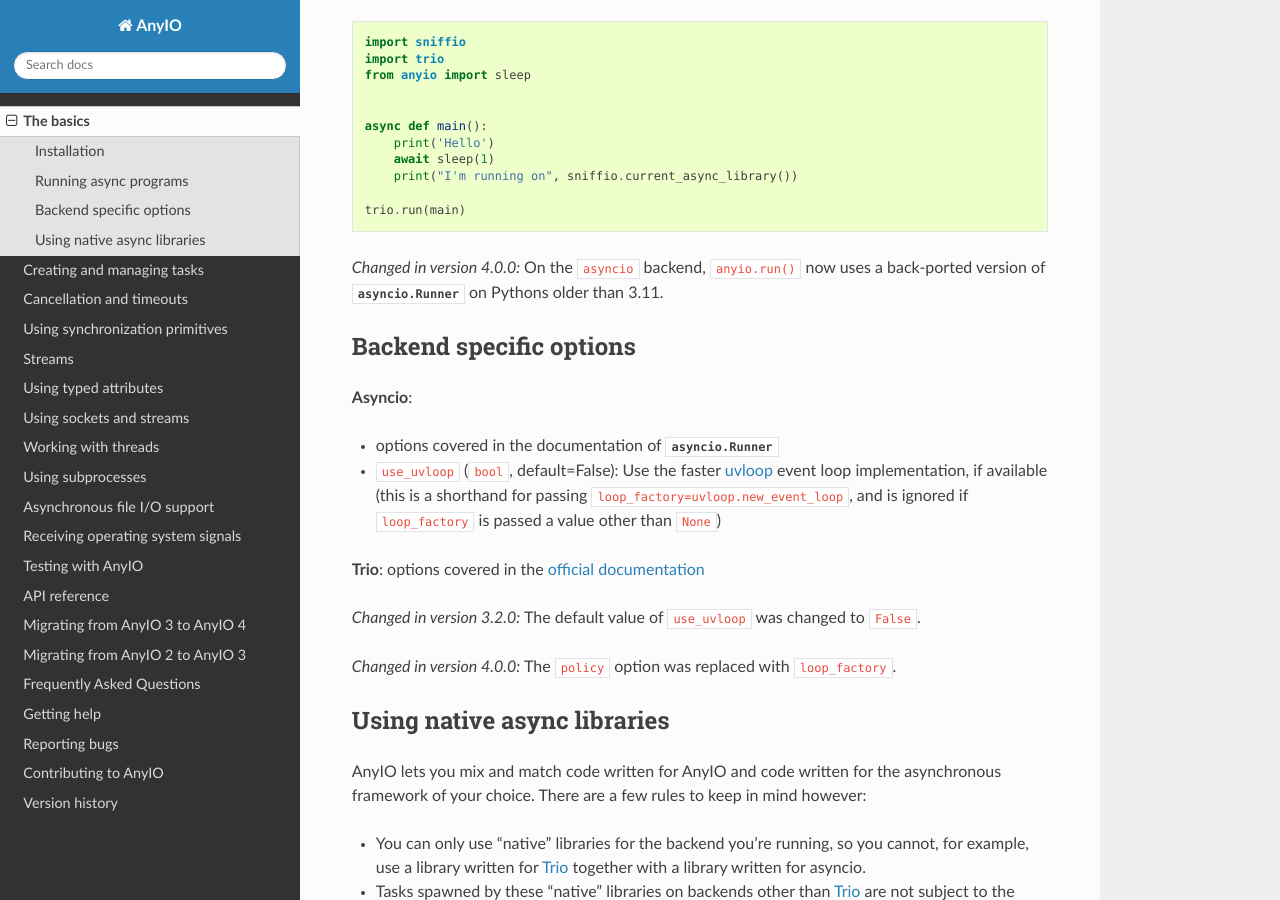
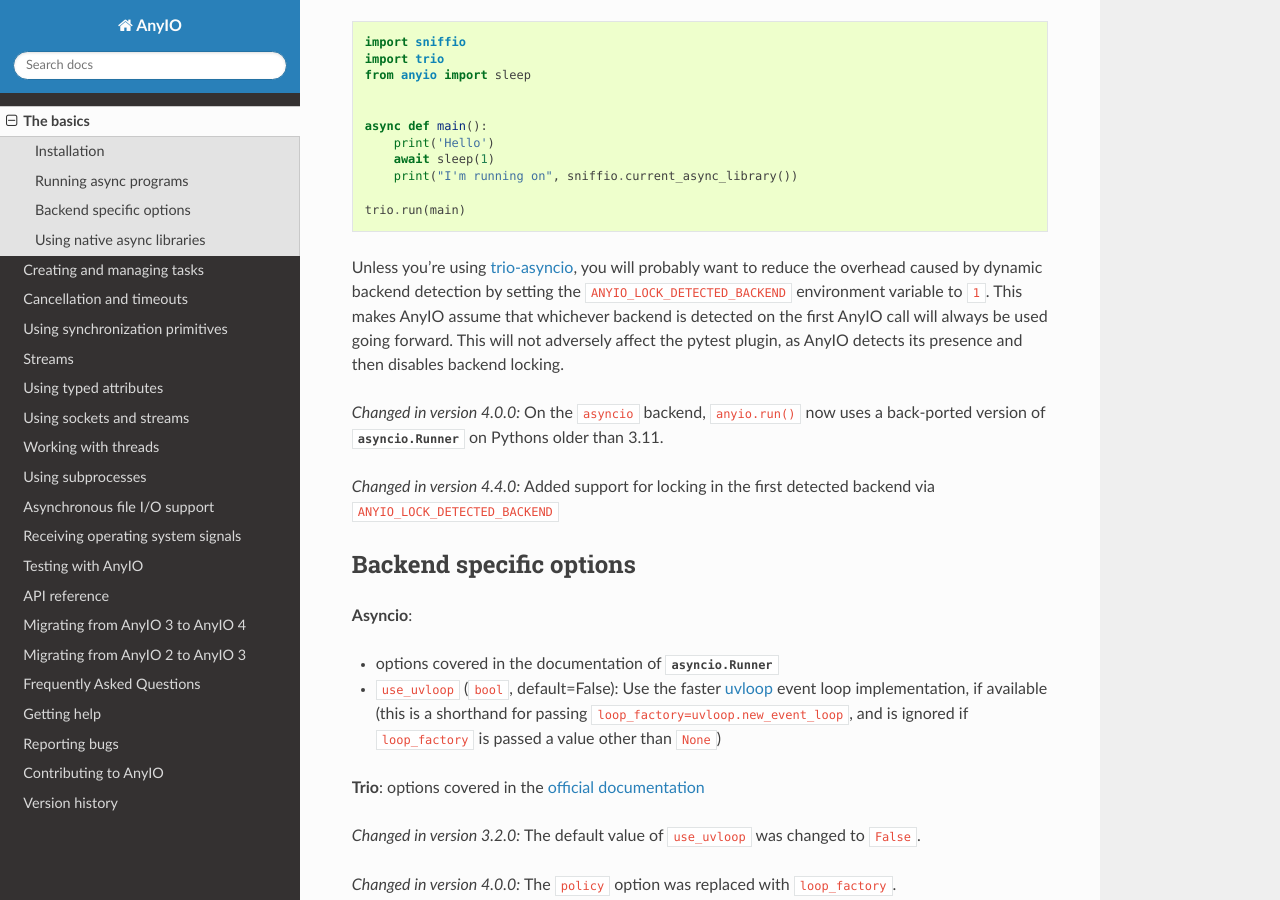
Before and after one commit to agronholm/anyio, a Sphinx documentation site: the page built from docs/basics.rst, in a window 1280 px wide and 900 px high, scrolled down 981 px. Built offline with Sphinx 7.4.7 and the Read the Docs theme 2.0.0, drawn with Linux system fonts in a browser that asks for light colours; the version number could not be read and is left out.

Commit message:
Added opt-in locking of first detected async backend

```diff
--- a/docs/basics.rst
+++ b/docs/basics.rst
@@ -54,9 +54,21 @@ native ``run()`` function of the backend library::
 
     trio.run(main)
 
+Unless you're using trio-asyncio_, you will probably want to reduce the overhead caused
+by dynamic backend detection by setting the ``ANYIO_LOCK_DETECTED_BACKEND`` environment
+variable to ``1``. This makes AnyIO assume that whichever backend is detected on the
+first AnyIO call will always be used going forward. This will not adversely affect the
+pytest plugin, as AnyIO detects its presence and then disables backend locking.
+
 .. versionchanged:: 4.0.0
     On the ``asyncio`` backend, ``anyio.run()`` now uses a back-ported version of
     :class:`asyncio.Runner` on Pythons older than 3.11.
+
+.. versionchanged:: 4.4.0
+    Added support for locking in the first detected backend via
+    ``ANYIO_LOCK_DETECTED_BACKEND``
+
+.. _trio-asyncio: https://github.com/python-trio/trio-asyncio
 
 .. _backend options:
 
--- a/docs/versionhistory.rst
+++ b/docs/versionhistory.rst
@@ -5,6 +5,10 @@ This library adheres to `Semantic Versioning 2.0 <http://semver.org/>`_.
 
 **UNRELEASED**
 
+- Added an opt-in performance optimization that decreases AnyIO's overhead (compared to
+  native calls on the selected async backend) by locking in the first automatically
+  detected async backend, thus always assuming the same backend for future calls by
+  setting the ``ANYIO_LOCK_DETECTED_BACKEND`` environment variable to ``1``
 - Added the ``BlockingPortalProvider`` class to aid with constructing synchronous
   counterparts to asynchronous interfaces that would otherwise require multiple blocking
   portals
```
Also changed, not shown: 2 other files.
